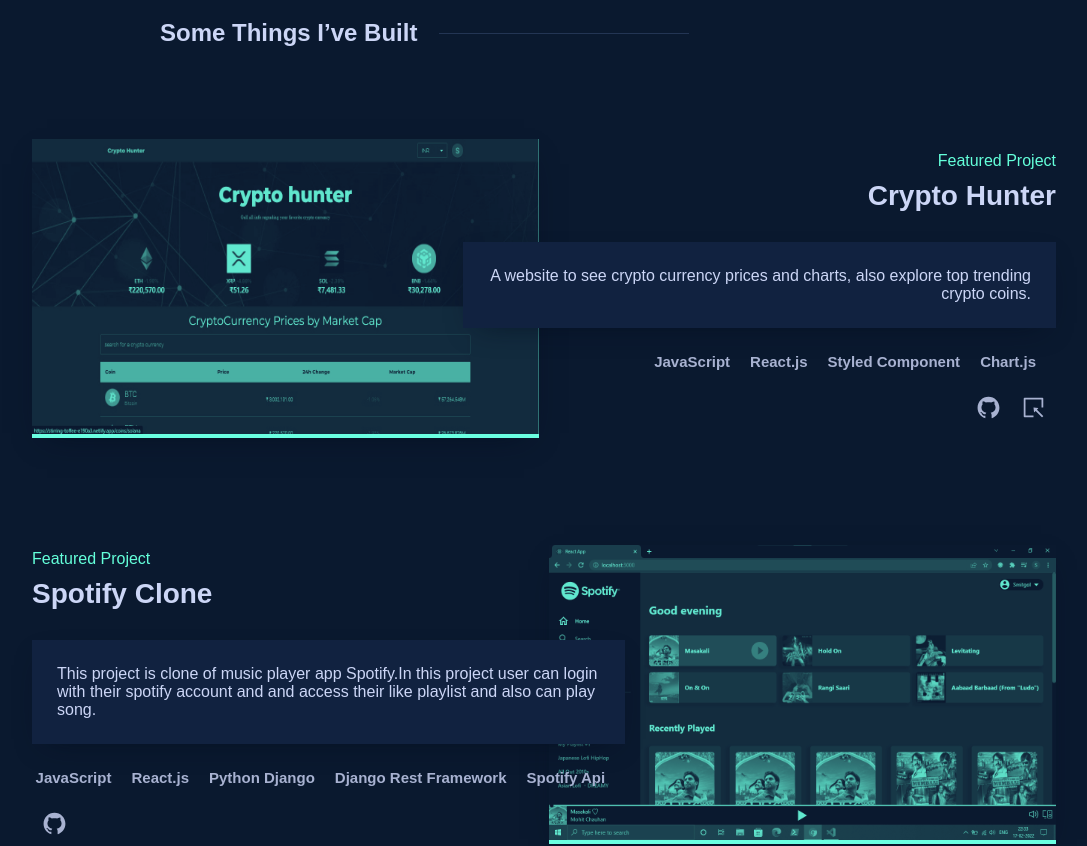
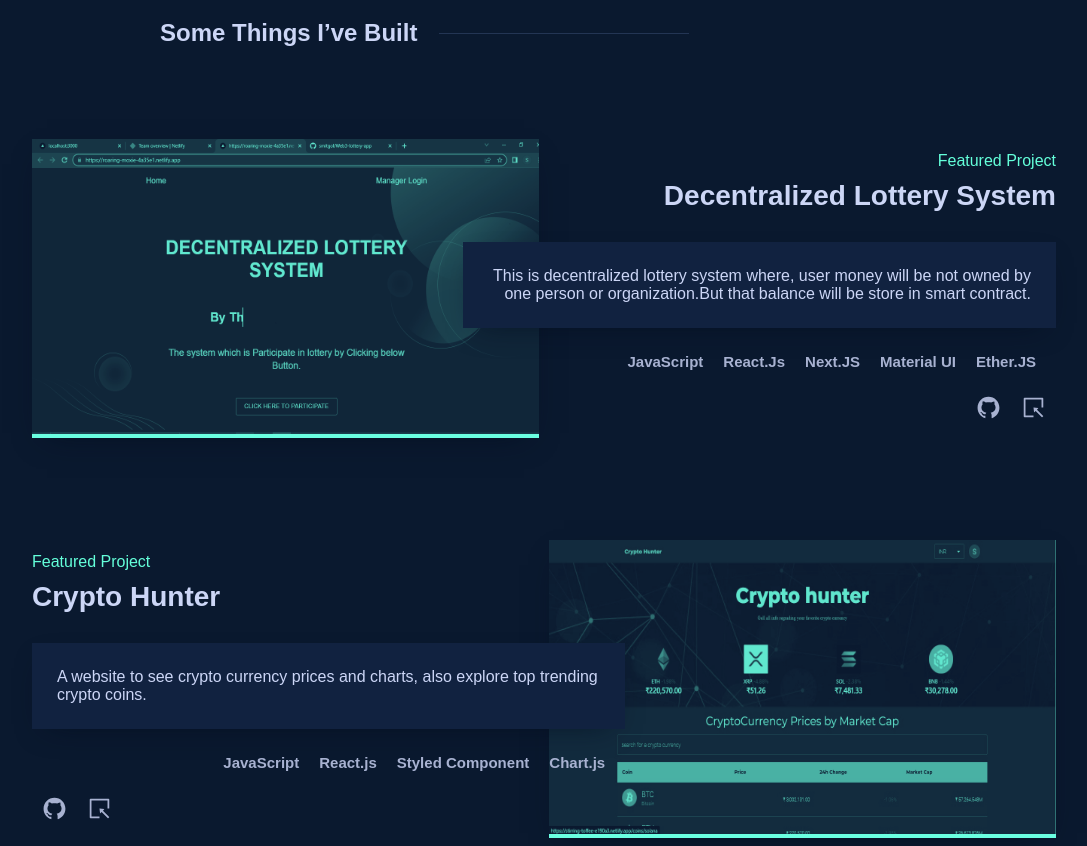
Before and after one commit to smitgol/Personal-Site, a Next.js app: page / in a window 1280 px wide. Shown: the part 660-1506 px from the top of the page, without its empty margins (96-1183 px from the left). Built offline with nearby package versions, Linux system fonts and the light colour scheme.

Commit message:
new project added in projects

```diff
--- a/src/data/projectdata.tsx
+++ b/src/data/projectdata.tsx
@@ -2,8 +2,18 @@
 import spotify_page from "../images/spotify_page.png"
 import stock_page from "../images/stock_page.png"
 import twitch_page from "../images/twitch_page.png"
+import lottery_page from "../images/lottery_page.png"
 
 export const projectData = [
+  {
+    title: "Decentralized Lottery System",
+    description: "This is decentralized lottery system where, user money will be not owned by one person or organization.But that balance will be store in smart contract.",
+    stack: ["JavaScript","React.Js", "Next.JS", "Material UI", "Ether.JS"],
+    github_link: "https://github.com/smitgol/Web3-lottery-app",
+    website_link: "https://roaring-moxie-4a35e1.netlify.app/",
+    img: lottery_page,
+
+  },
   {
     title: "Crypto Hunter",
     description:
--- a/src/pages/index.tsx
+++ b/src/pages/index.tsx
@@ -2,11 +2,15 @@
 import NavBar from "../components/Nav/NavBar";
 import { Layout } from "../layout/Layout";
 import Hero from "../components/Hero/Hero";
-import Project from "../components/Project/Project";
-import Technologies from "../components/Technologies/Technologies";
 import { SectionTitleRow, SectionTitle } from "../styles/generalComponent";
 import Footer from "../components/Footer/Footer";
+import dynamic from 'next/dynamic'
 
+
+
+const Project = dynamic(()=> import("../components/Project/Project"))
+
+const Technologies = dynamic(()=> import("../components/Technologies/Technologies"))
 const Home: NextPage = () => {
   return (
     <Layout>
```
Also changed, not shown: src/images/lottery_page.png (added).
